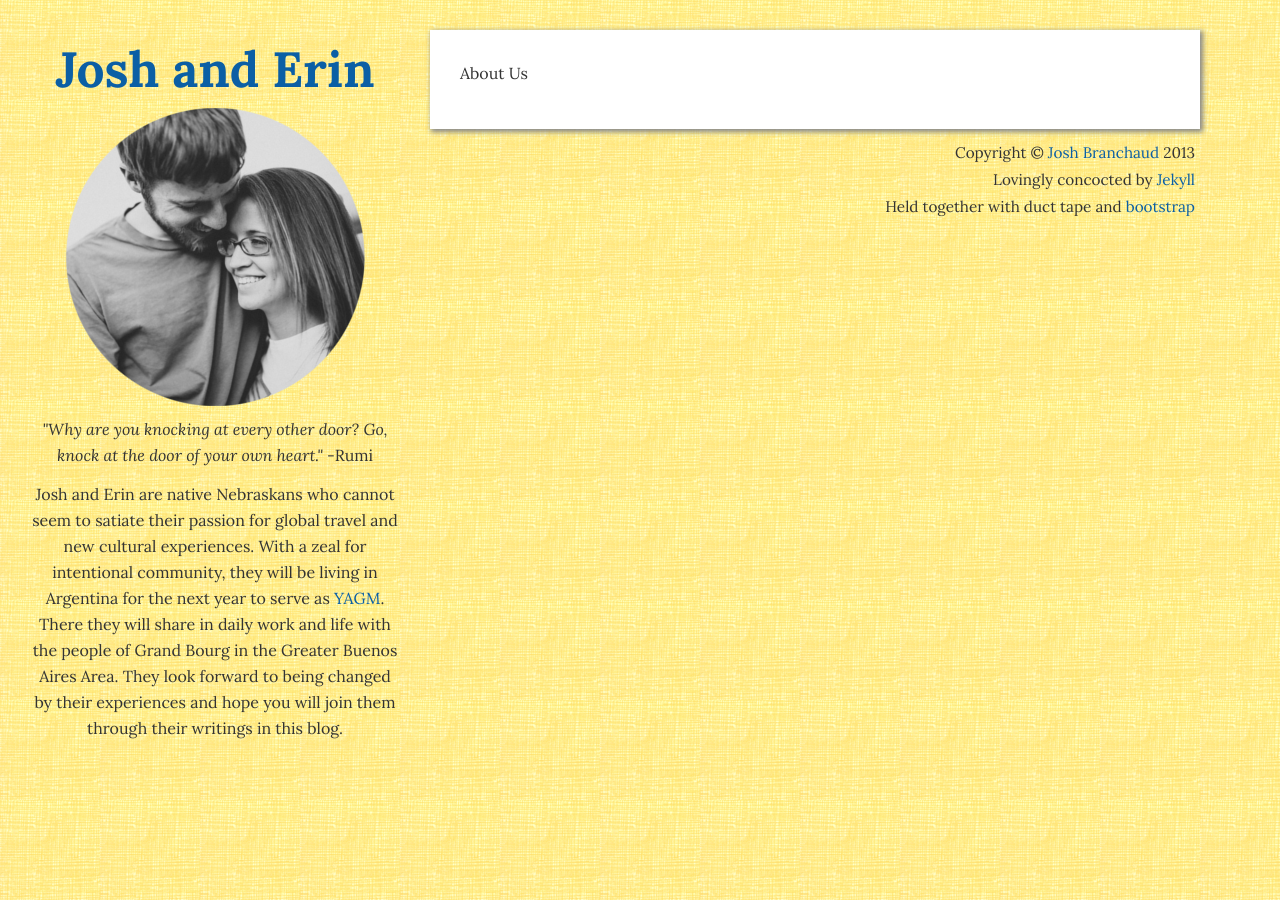
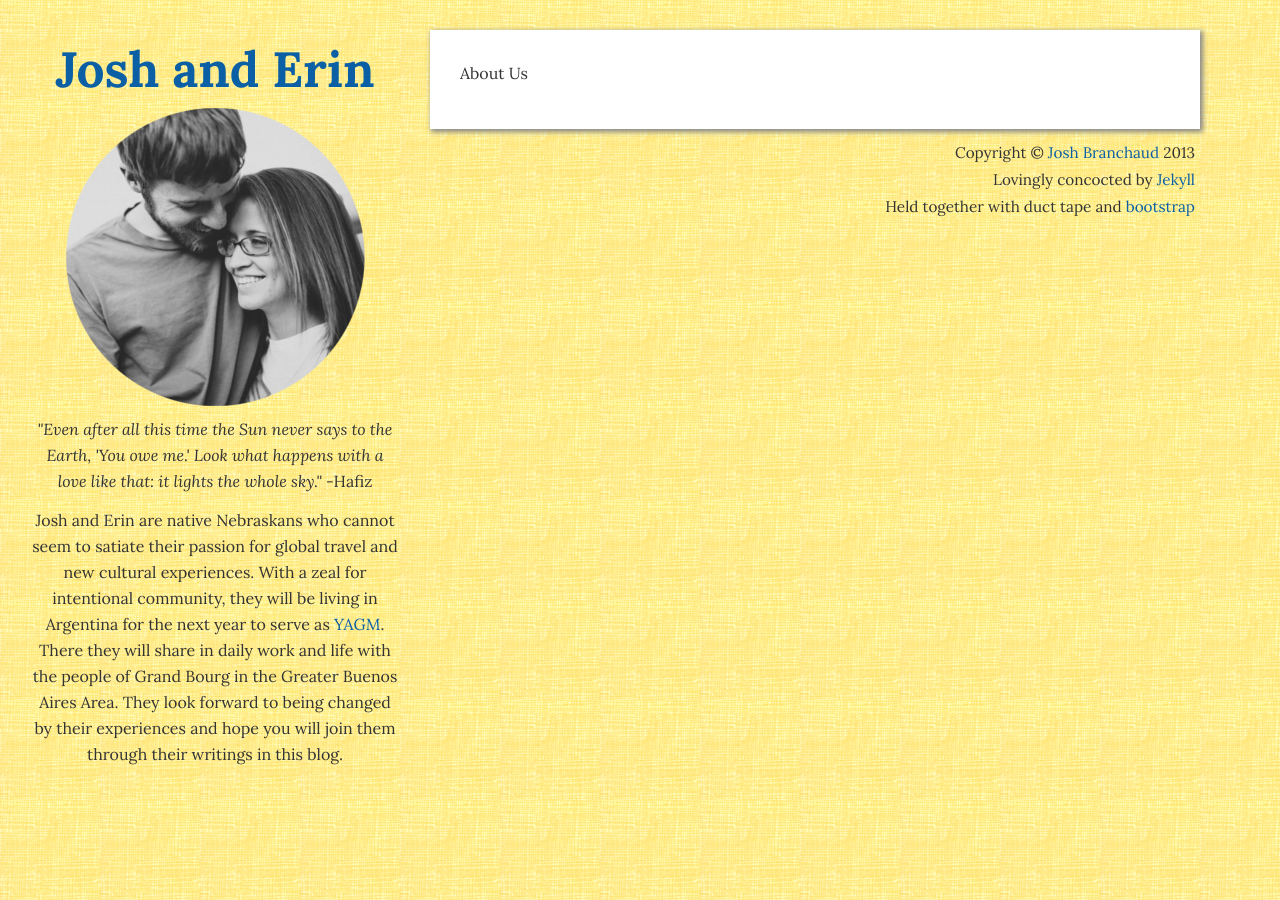
Before and after one commit to simhagate/joshanderin.com, a Jekyll site: the page built from about.md, in a window 1280 px wide. Built offline with Jekyll 4.4.1, drawn with Linux system fonts in a browser that asks for light colours.

Commit message:
Updating the quote in the sidebar of the default layout.

```diff
--- a/_layouts/default.html
+++ b/_layouts/default.html
@@ -54,8 +54,11 @@
             <img src="{{ site.baseurl }}/img/joshanderin.png" />
             <!--<div id="sidebar-image"></div>-->
 
-            <p><em>"Why are you knocking at every other door? Go, knock at
-                the door of your own heart."</em> -Rumi<p>
+            <p>
+                <em>"Even after all this time the Sun never says to the
+                    Earth, 'You owe me.' Look what happens with a love like
+                    that: it lights the whole sky."</em> -Hafiz
+            </p>
 
             <p>Josh and Erin are native Nebraskans who cannot seem to
             satiate their passion for global travel and new cultural
```
